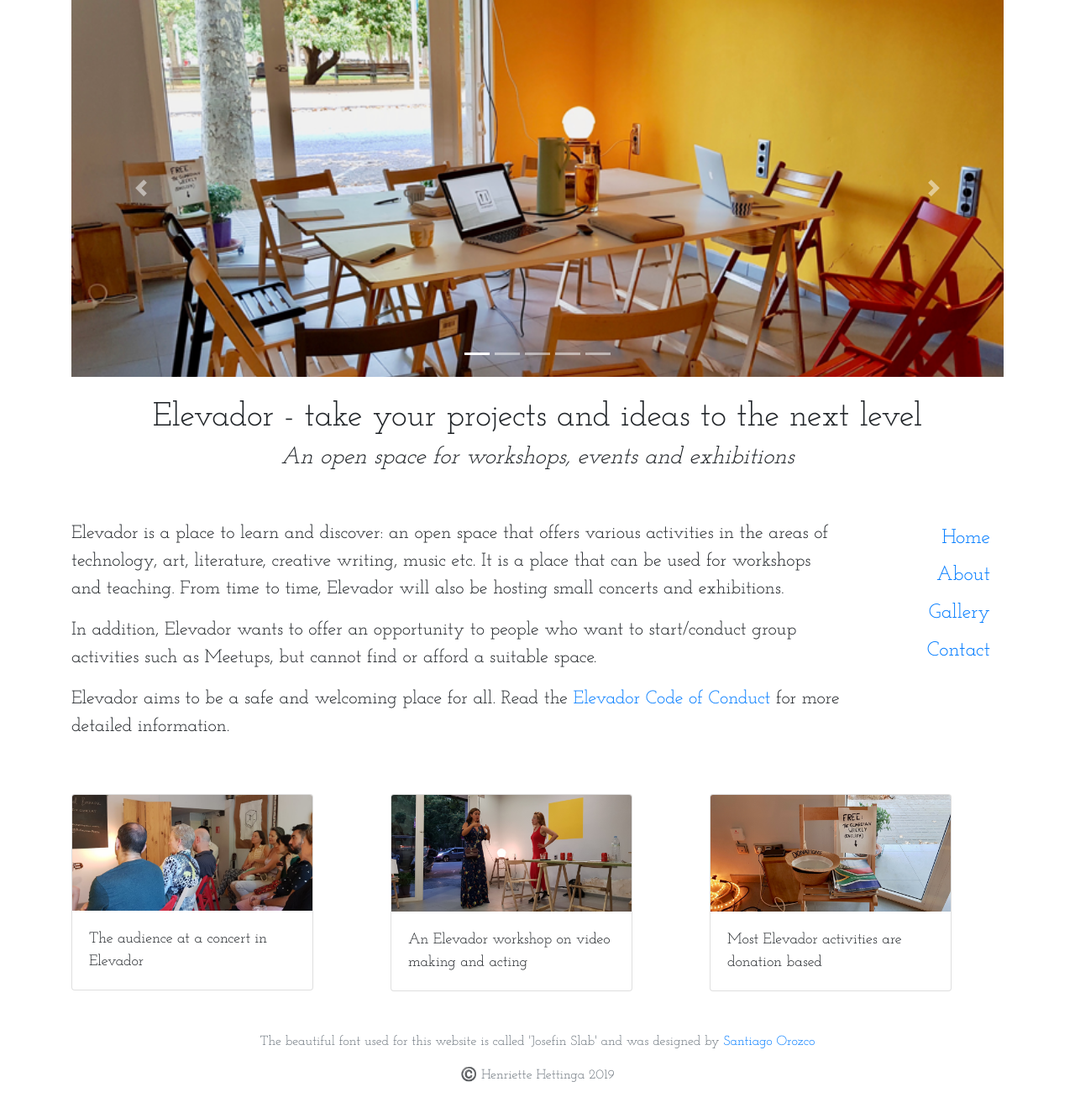
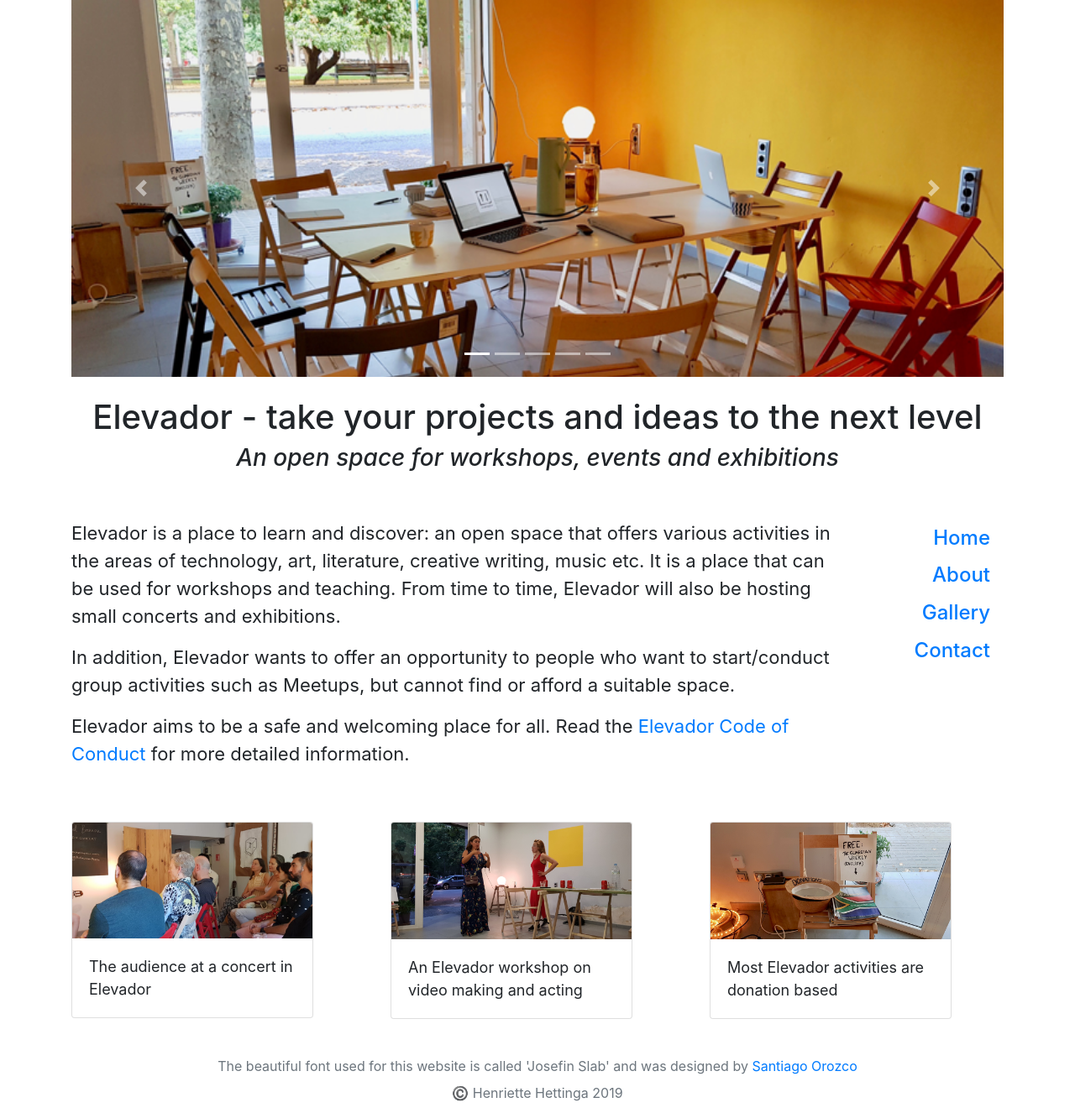
Before and after one commit to Jethet/project-elevador, a Django app: page / in a window 1280 px wide. Shown: the part 225-1551 px from the top of the page at 84% size. Before the commit the page ends 1514 px from the top, so only its background shows below. Run offline with Django 3.2, Linux system fonts and the light colour scheme; some libraries are stand-ins or nearby versions.

Commit message:
Adjust footer all pages

```diff
--- a/placeholder/templates/about.html
+++ b/placeholder/templates/about.html
@@ -76,7 +76,7 @@
   </div>
   <br>
   <footer class="text-muted">
-    <div class="container text-center" style="font-size: 16px;">
+    <div class="container text-center" style="font-size: 16px; line-height:1;">
       <p>The beautiful font used for this website is called 'Josefin Slab' and was designed by <a href="https://fonts.google.com/specimen/Josefin+Slab?selection.family=Josefin+Slab/" target="_blank">Santiago Orozco</a></p>
       <p>©️ Henriette Hettinga {% now "Y" %}</p>
     </div>
--- a/placeholder/templates/home.html
+++ b/placeholder/templates/home.html
@@ -9,13 +9,7 @@
   <link rel="shortcut icon" type="image/png" href="{% static 'images/favicon.ico' %}">
   <link rel="stylesheet" href="https://stackpath.bootstrapcdn.com/bootstrap/4.3.1/css/bootstrap.min.css" integrity="sha384-ggOyR0iXCbMQv3Xipma34MD+dH/1fQ784/j6cY/iJTQUOhcWr7x9JvoRxT2MZw1T" crossorigin="anonymous">
   <link rel="stylesheet" href="css/main.css">
-  <link href="https://fonts.googleapis.com/css?family=Josefin+Slab&display=swap" rel="stylesheet">
-  <style>
-    body {
-      font-family: 'Josefin Slab', serif;
-      font-size: 36px;
-    }
-  </style>
+  <link href="https://fonts.googleapis.com/css?family=Josefin+Slab&display=swap" rel="stylesheet" style="font-family: 'Josefin Slab', serif; font-size: 36px;">
 </head>
 
 <header>
@@ -139,12 +133,7 @@
   </div>
 
   <footer class="text-muted">
-    <div class="container text-center">
-      <style>
-      body {
-        font-size: 16px;
-      }
-      </style>
+    <div class="container text-center" style="font-size: 16px; line-height:1;">
       <p>The beautiful font used for this website is called 'Josefin Slab' and was designed by <a href="https://fonts.google.com/specimen/Josefin+Slab?selection.family=Josefin+Slab/" target="_blank">Santiago Orozco</a></p>
       <p>©️ Henriette Hettinga {% now "Y" %}</p>
     </div>
```
